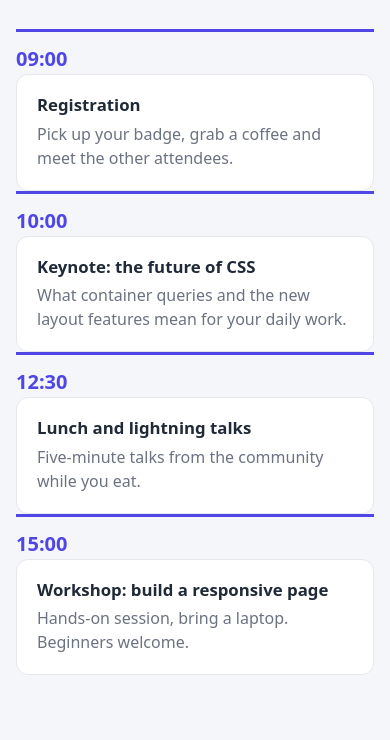
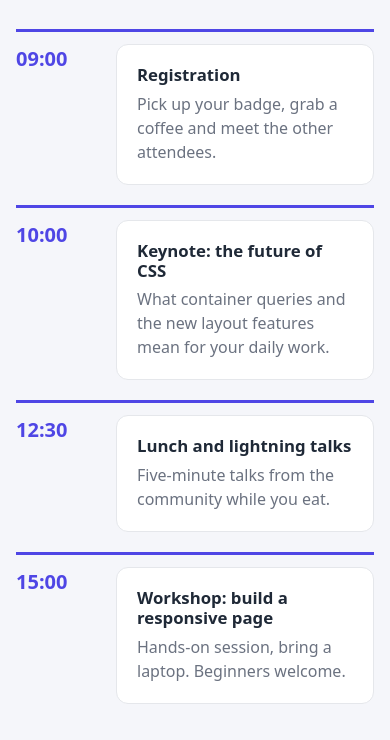
Before and after one commit to Rahma-21/Responsive-Layouts-with-Flexbox-and-Grid, a plain HTML site: page homework/04-timeline/index.html in a window 390 px wide. Shown: the part 172-912 px from the top of the page. Drawn offline with Linux system fonts and the light colour scheme.

Commit message:
update: Practice 10.1: Responsiveness exercises

```diff
--- a/homework/04-timeline/styles.css
+++ b/homework/04-timeline/styles.css
@@ -147,7 +147,47 @@ img {
 
 /* ===== YOUR CODE — layout + responsiveness ===== */
 
+.timeline {
+  display: flex;
+  flex-direction: row;
+  gap: 20px;
+}
+.event {
+  display: flex;
+  flex-direction: column;
+  flex: 1;
+}
+.event-card {
+  flex: 1;
+}
+
 @media (max-width: 768px) {
+  .timeline {
+    display: flex;
+    flex-direction: column;
+    gap: 20px;
+  }
+  .event {
+    display: flex;
+    flex-direction: row;
+    gap: 20px;
+  }
+  .time {
+    width: 5rem;
+  }
+  .event-card {
+    flex-grow: 1;
+  }
 }
 @media (max-width: 375px) {
+  .timeline {
+    display: flex;
+    flex-direction: column;
+    gap: 20px;
+  }
+  .event {
+    display: flex;
+    flex-direction: column;
+    gap: 20px;
+  }
 }
```
